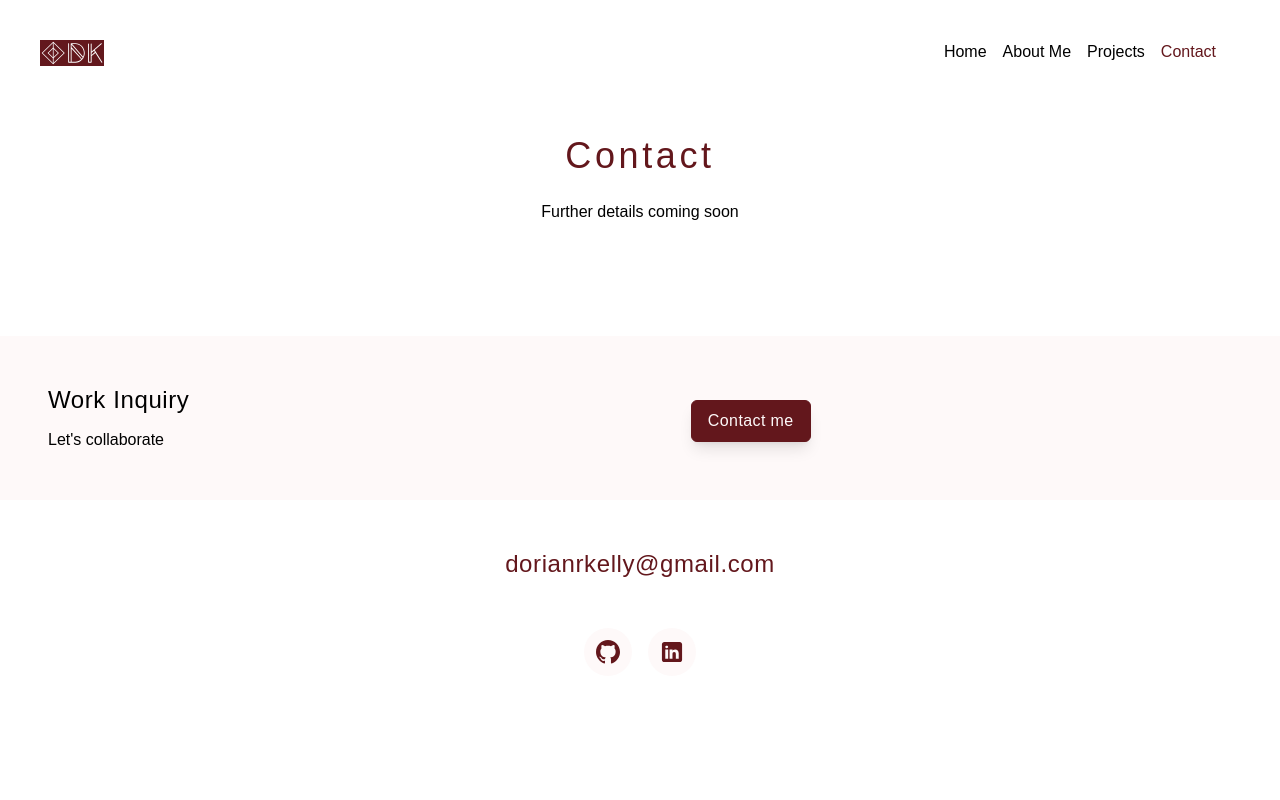
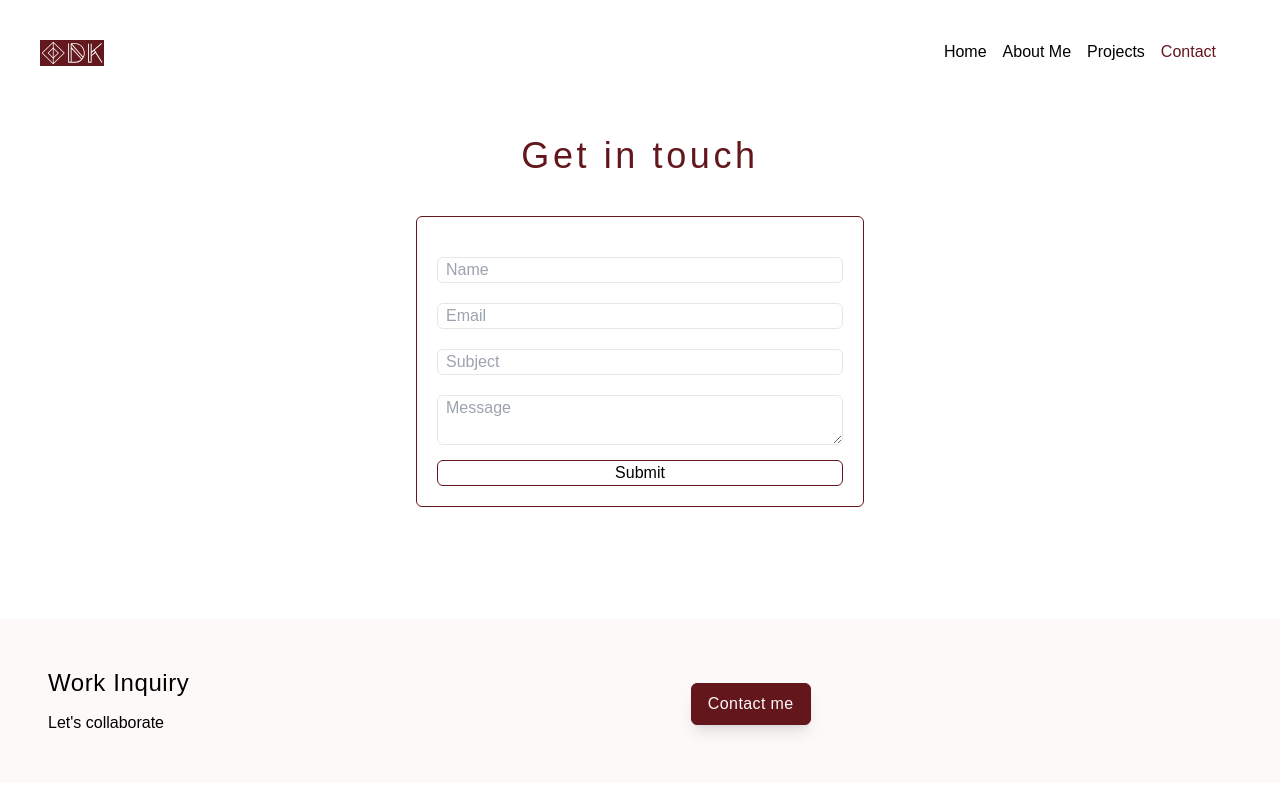
Before and after one commit to dorian-rose/portfolio_dk, a React (Vite) app: page /contact in a window 1280 px wide. Shown: the top 800 px of the page. Built offline with nearby package versions, Linux system fonts and the light colour scheme.

Commit message:
contact page added

```diff
--- a/package.json
+++ b/package.json
@@ -10,8 +10,10 @@
     "preview": "vite preview"
   },
   "dependencies": {
+    "@emailjs/browser": "^3.11.0",
     "react": "^18.2.0",
     "react-dom": "^18.2.0",
+    "react-hook-form": "^7.44.3",
     "react-iframe": "^1.8.5",
     "react-router-dom": "^6.11.2"
   },
--- a/src/pages/ContactPage.jsx
+++ b/src/pages/ContactPage.jsx
@@ -1,12 +1,152 @@
-import React from "react";
+import { useForm } from "react-hook-form";
+import { useRef, useState } from "react";
+import emailjs from "@emailjs/browser";
+import { Link } from "react-router-dom";
 
 export const ContactPage = () => {
+  const [sending, setSending] = useState(false);
+  const [successMessage, setSuccessMessage] = useState("");
+
+  //to manage form:
+  const form = useRef();
+  const {
+    reset,
+    register,
+    formState: { errors },
+    handleSubmit,
+  } = useForm({ mode: "all" });
+
+  const sendEmail = async (data) => {
+    setSending(true);
+    const response = await emailjs.sendForm(
+      "service_t3iwarc",
+      "template_n0tsrzb",
+      form.current,
+      "dIsBZi0TLrlkL1irS"
+    );
+    console.log(response);
+    if (response.text == "OK") {
+      setSuccessMessage("Message sent successfully!");
+    } else {
+      setSuccessMessage("Error sending message. Please try again.");
+    }
+    setSending(false);
+    reset();
+  };
+
+  const displayForm = () => {
+    setSuccessMessage("");
+  };
   return (
     <div>
       <h1 className="font-light tracking-widest mt-4 mx-8 text-2xl sm:text-4xl text-center text-primary">
-        Contact
+        Get in touch
       </h1>
-      <p className="text-center font-thin mt-6">Further details coming soon</p>
+      {sending ? (
+        <>
+          <p className="font-light tracking-widest mt-10 mx-8 text-lg sm:text-4xl text-center text-primary">
+            Sending...
+          </p>
+          <div className="w-12 m-auto mt-4">
+            <img
+              className="w-full"
+              src="https://i.gifer.com/ZKZg.gif"
+              alt="loading gif"
+            />
+          </div>
+        </>
+      ) : successMessage == "" ? (
+        <>
+          <form
+            className="w-4/5 my-10 m-auto border border-primary border-1 rounded-md p-5 max-w-md"
+            onSubmit={handleSubmit((data) => sendEmail(data))}
+            ref={form}
+            //onSubmit={sendEmail}
+          >
+            <input
+              className="border mt-5 px-2 h-22 font-thin  focus:outline-none focus:border-primary focus:border-2 focus:border-solid rounded-md w-full "
+              {...register("name", {
+                required: "Please enter your name or fullname",
+              })}
+              type="text"
+              name="name"
+              id="name"
+              placeholder="Name"
+            />
+            <p className="font-thin italic text-red-700">
+              {errors.name?.message}
+            </p>
+
+            <input
+              className="border mt-5 px-2 h-22 font-thin  focus:outline-none focus:border-primary focus:border-2 focus:border-solid rounded-md w-full "
+              {...register("email", {
+                required: "Please enter your email",
+              })}
+              type="text"
+              name="email"
+              id="email"
+              placeholder="Email"
+            />
+            <p className="font-thin italic text-red-700">
+              {errors.email?.message}
+            </p>
+            <input
+              className="border  mt-5 px-2 h-22 font-thin  focus:outline-none focus:border-primary focus:border-2 focus:border-solid rounded-md w-full"
+              type="text"
+              {...register("subject", {
+                required: "Please enter a subject",
+              })}
+              name="subject"
+              id="subject"
+              placeholder="Subject"
+            />
+            <p className="font-thin italic text-red-700">
+              {errors.subject?.message}
+            </p>
+            <textarea
+              className="border mt-5 px-2 h-22 font-thin  focus:outline-none focus:border-primary focus:border-2 focus:border-solid rounded-md w-full"
+              {...register("message", {
+                required: "Message is required",
+              })}
+              name="message"
+              id="message"
+              placeholder="Message"
+            ></textarea>
+
+            <p className="font-thin italic text-red-700">
+              {errors.message?.message}
+            </p>
+
+            <input
+              className="mt-2 w-full border border-primary hover:bg-primary hover:text-white rounded-md px-2 "
+              type="submit"
+              defaultValue="Send"
+            />
+          </form>
+        </>
+      ) : (
+        <>
+          <>
+            <p className="font-light tracking-widest mt-4 mx-8 text-lg sm:text-4xl text-center text-primary">
+              {successMessage}
+            </p>
+            <div className="flex justify-center">
+              <button
+                className="mx-2 mt-10 font-thin tracking-wide w-fit py-1 px-2  text-primary border border-primary  hover:bg-primary hover:text-background rounded-md shadow-lg"
+                onClick={displayForm}
+              >
+                New Message
+              </button>
+              <Link
+                className="mx-2 mt-10 font-thin tracking-wide block w-fit py-1 px-2  bg-primary text-background border border-primary hover:bg-background hover:text-primary rounded-md shadow-lg"
+                to="/"
+              >
+                Home
+              </Link>
+            </div>
+          </>
+        </>
+      )}
     </div>
   );
 };
```
Also changed, not shown: .pnp.cjs, 1 other file (tests, documents, lock files or other folders).
